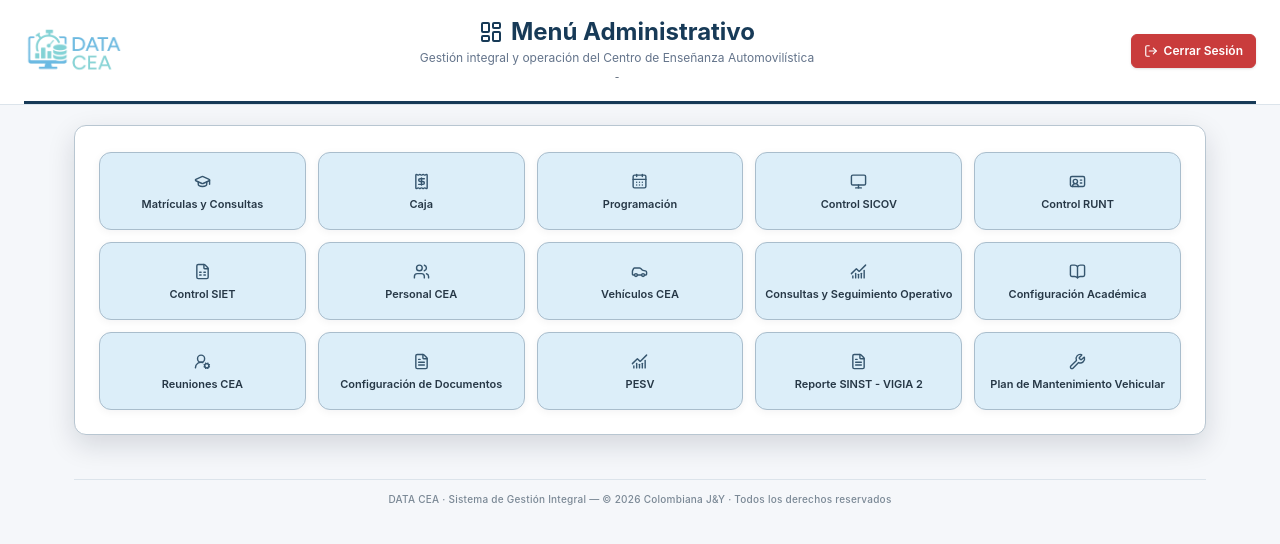
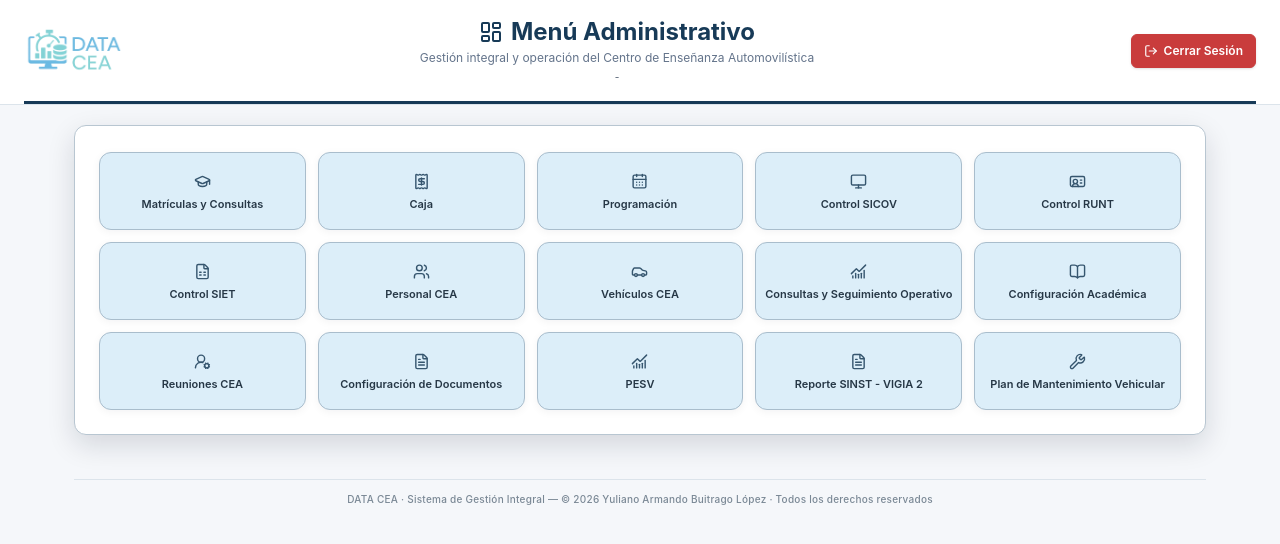
Before and after one commit to YulianoB/DATA-CEA, a Next.js app: page /admin in a window 1280 px wide. Shown: the top 544 px of the page. Built offline with nearby package versions, Linux system fonts and the light colour scheme; sample sign-in values are in the browser's storage.

Commit message:
Corrige autoria institucional de DATA CEA

```diff
--- a/components/admin/MenuNavegacion.jsx
+++ b/components/admin/MenuNavegacion.jsx
@@ -183,7 +183,7 @@ export default function MenuNavegacion({
   anchoContenido,
   contenedorTarjetas = false,
   mostrarPie = false,
-  textoPie = 'DATA CEA · Sistema de Gestión Integral — © 2026 Colombiana J&Y · Todos los derechos reservados',
+  textoPie = 'DATA CEA · Sistema de Gestión Integral — © 2026 Yuliano Armando Buitrago López · Todos los derechos reservados',
 }) {
   const router = useRouter()
   const [user, setUser] = useState(null)
```
